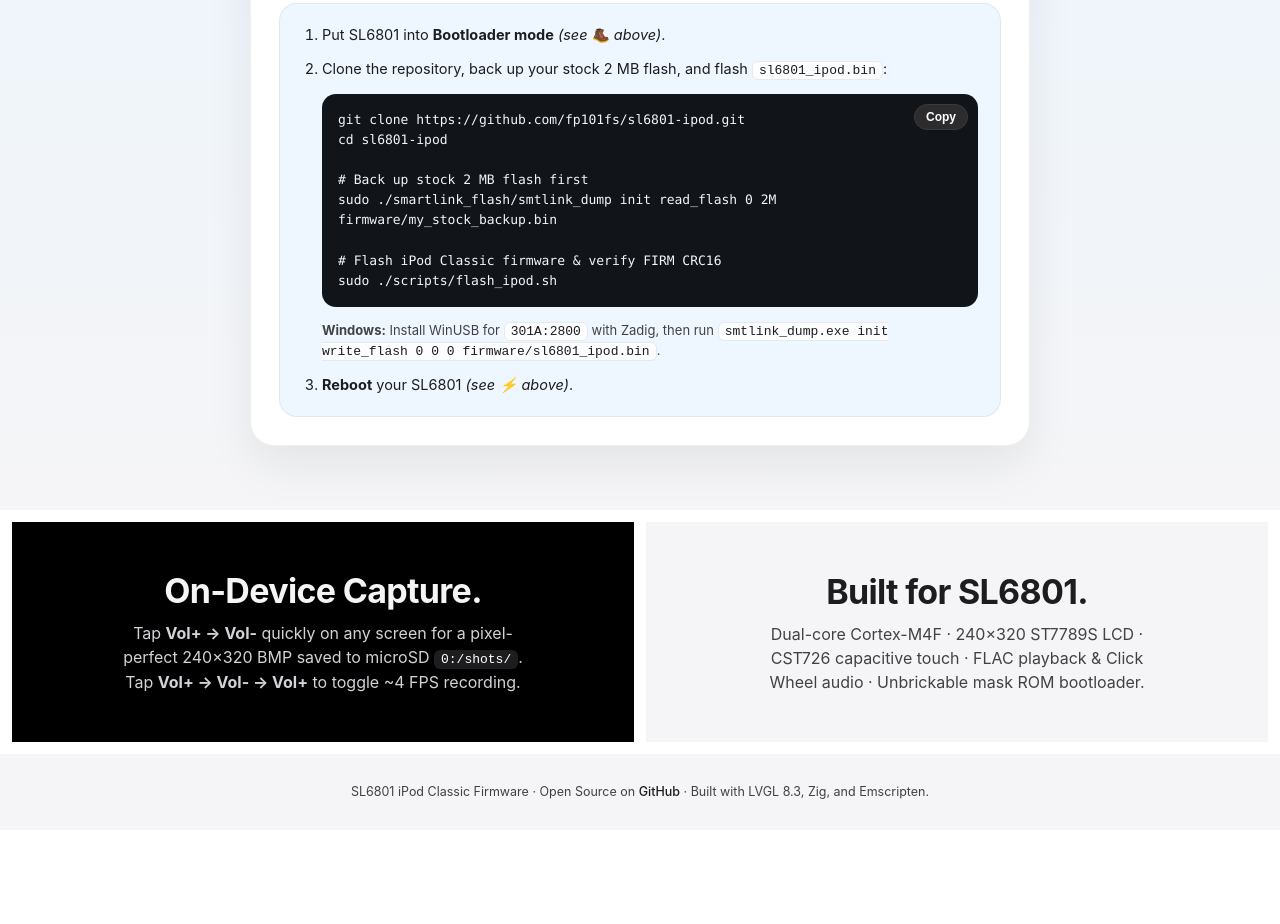
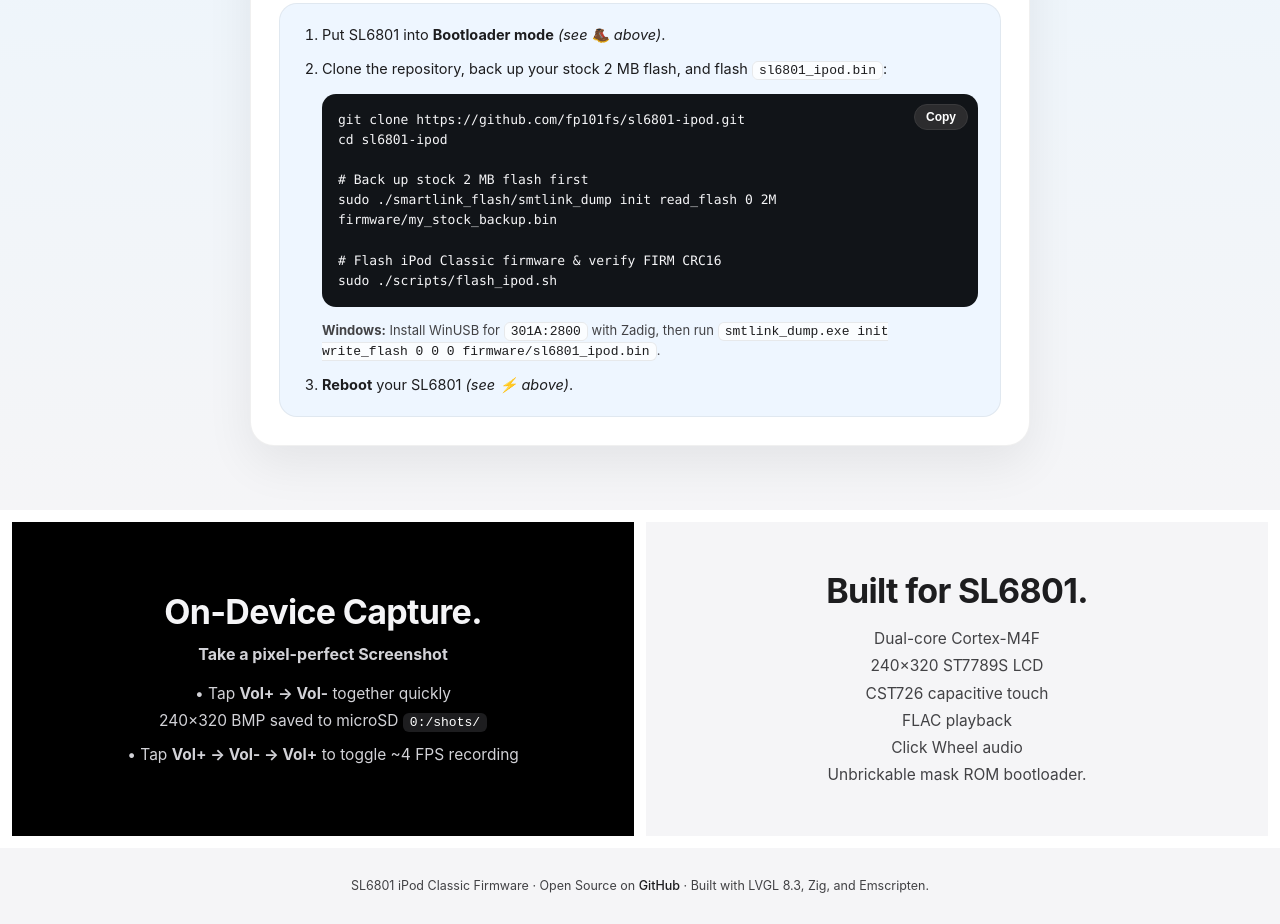
Before and after one commit to fp101fs/sl6801-ipod, a plain HTML site: page docs/index.html in a window 1280 px wide. Shown: the part 1511-2435 px from the top of the page. Before the commit the page ends 2341 px from the top, so only its background shows below. Drawn offline with Linux system fonts and the light colour scheme; no server answers.

Commit message:
Format On-Device Capture and Built for SL6801 feature tiles as clean stacked lists

```diff
--- a/docs/index.html
+++ b/docs/index.html
@@ -480,6 +480,15 @@
       font-size: 16px;
       line-height: 1.5;
     }
+    .tile-list {
+      list-style: none;
+      margin: 4px 0 0;
+      padding: 0;
+      font-size: 15.5px;
+      line-height: 1.75;
+    }
+    .tile-dark .tile-list { color: #d2d2d7; }
+    .tile-light .tile-list { color: var(--ink-muted); }
 
     /* ---------------- Footer ---------------- */
     footer {
@@ -675,17 +684,23 @@ sudo ./scripts/flash_ipod.sh</pre>
   <section id="features" class="tiles">
     <div class="tile tile-dark">
       <h3>On-Device Capture.</h3>
-      <p>
-        Tap <b>Vol+ &rarr; Vol-</b> quickly on any screen for a pixel-perfect 240&times;320 BMP saved to microSD
-        <code>0:/shots/</code>. Tap <b>Vol+ &rarr; Vol- &rarr; Vol+</b> to toggle ~4 FPS recording.
-      </p>
+      <p><b>Take a pixel-perfect Screenshot</b></p>
+      <ul class="tile-list">
+        <li>&bull; Tap <b>Vol+ &rarr; Vol-</b> together quickly</li>
+        <li>240&times;320 BMP saved to microSD <code>0:/shots/</code></li>
+        <li style="margin-top:6px;">&bull; Tap <b>Vol+ &rarr; Vol- &rarr; Vol+</b> to toggle ~4 FPS recording</li>
+      </ul>
     </div>
     <div class="tile tile-light">
       <h3>Built for SL6801.</h3>
-      <p>
-        Dual-core Cortex-M4F &middot; 240&times;320 ST7789S LCD &middot; CST726 capacitive touch &middot;
-        FLAC playback &amp; Click Wheel audio &middot; Unbrickable mask ROM bootloader.
-      </p>
+      <ul class="tile-list">
+        <li>Dual-core Cortex-M4F</li>
+        <li>240&times;320 ST7789S LCD</li>
+        <li>CST726 capacitive touch</li>
+        <li>FLAC playback</li>
+        <li>Click Wheel audio</li>
+        <li>Unbrickable mask ROM bootloader.</li>
+      </ul>
     </div>
   </section>
 
```
